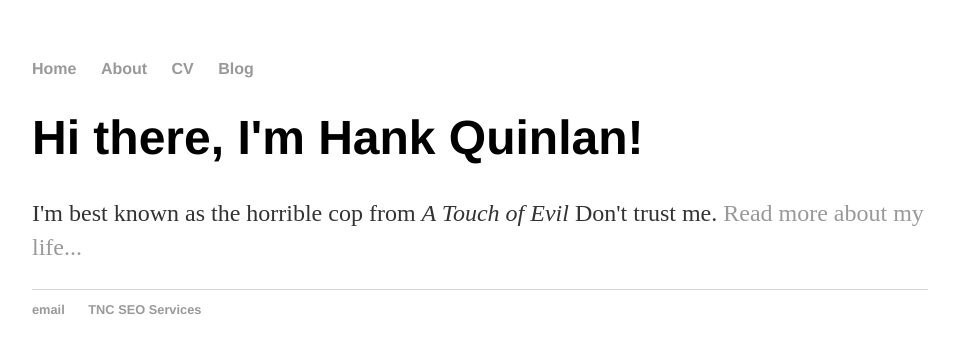
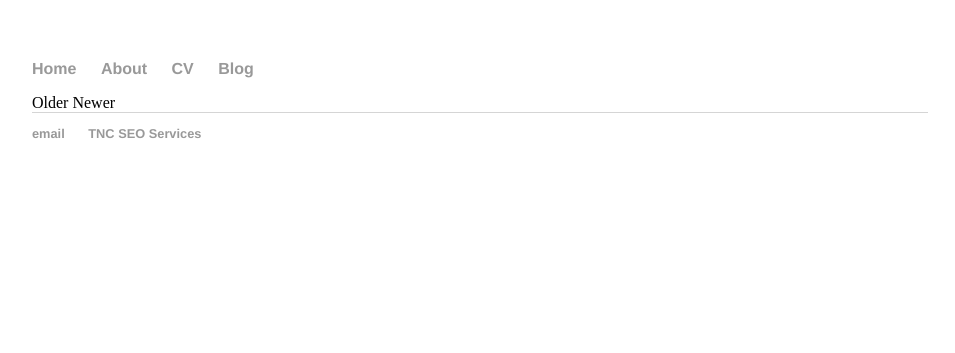
Before and after one commit to NewAgeMarketing/newagemarketing.github.io, a Jekyll site: the page built from index.html, in a window 1280 px wide. Shown: the top 353 px of the page, without its empty margins (160-1115 px from the left). Built offline with Jekyll 4.4.1, drawn with Linux system fonts in a browser that asks for light colours.

Commit message:
Update index.html

```diff
--- a/index.html
+++ b/index.html
@@ -1,8 +1,37 @@
 ---
 layout: default
-title: Hank Quinlan, Horrible Cop
+title: Home
 ---
-<div class="blurb">
-	<h1>Hi there, I'm Hank Quinlan!</h1>
-	<p>I'm best known as the horrible cop from <em>A Touch of Evil</em> Don't trust me. <a href="/about">Read more about my life...</a></p>
-</div><!-- /.blurb -->
+
+<div class="posts">
+  {% for post in paginator.posts %}
+  <div class="post">
+    <h1 class="post-title">
+      <a href="{{ post.url }}">
+        {{ post.title }}
+      </a>
+    </h1>
+
+    <span class="post-date">{{ post.date | date_to_string }}</span>
+
+    {{ post.content }}
+  </div>
+  {% endfor %}
+</div>
+
+<div class="pagination">
+  {% if paginator.next_page %}
+    <a class="pagination-item older" href="/page{{paginator.next_page}}/">Older</a>
+  {% else %}
+    <span class="pagination-item older">Older</span>
+  {% endif %}
+  {% if paginator.previous_page %}
+    {% if paginator.page == 2 %}
+      <a class="pagination-item newer" href="/">Newer</a>
+    {% else %}
+      <a class="pagination-item newer" href="/page{{paginator.previous_page}}/">Newer</a>
+    {% endif %}
+  {% else %}
+    <span class="pagination-item newer">Newer</span>
+  {% endif %}
+</div>
```
